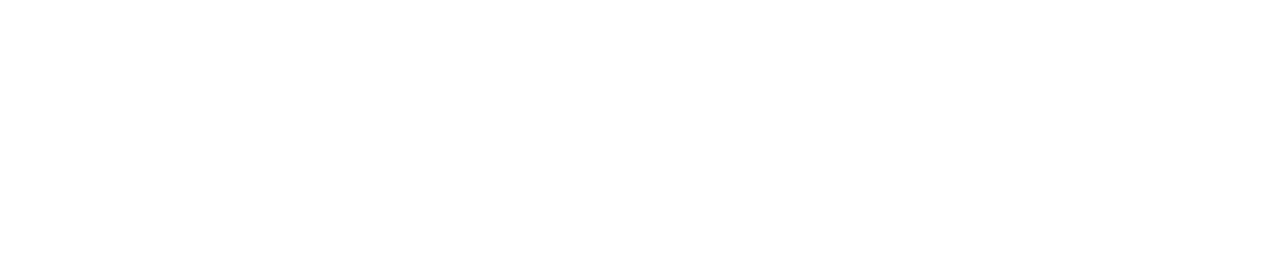
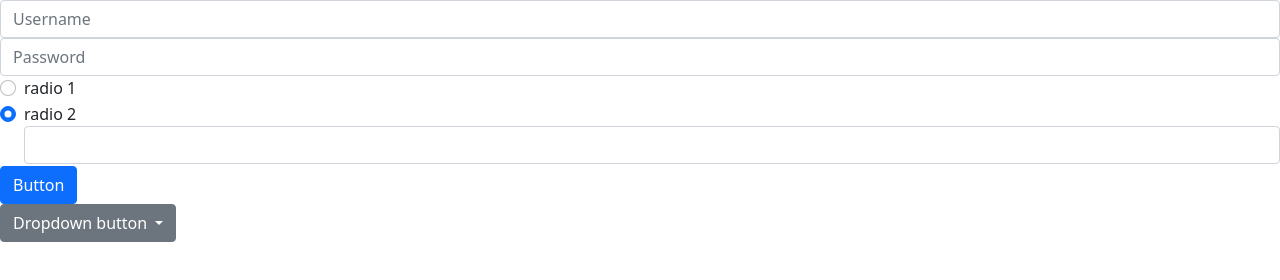
Before and after one commit to stovet/bootstrap-ex, a plain HTML site: page index.html in a window 1280 px wide. Drawn offline with nearby package versions, Linux system fonts and the light colour scheme.

Commit message:
added bootstrap

```diff
--- a/index.html
+++ b/index.html
@@ -5,10 +5,39 @@
     <meta http-equiv="X-UA-Compatible" content="IE=edge">
     <meta name="viewport" content="width=device-width, initial-scale=1.0">
     <link href="https://cdn.jsdelivr.net/npm/bootstrap@5.1.3/dist/css/bootstrap.min.css" rel="stylesheet" integrity="sha384-1BmE4kWBq78iYhFldvKuhfTAU6auU8tT94WrHftjDbrCEXSU1oBoqyl2QvZ6jIW3" crossorigin="anonymous">
-
+    <link rel="stylesheet" href="style.css">
     <title>Document</title>
 </head>
 <body>
+    <form action="#">
+        <input type="text" class="form-control" placeholder="Username" aria-label="Username" aria-describedby="basic-addon1">
+        <input type="password" class="form-control" placeholder="Password" aria-label="Password" aria-describedby="basic-addon2">
+        <div class="form-check">
+            <input class="form-check-input" type="radio" name="flexRadioDefault" id="flexRadioDefault1">
+            <label class="form-check-label" for="flexRadioDefault1">
+              radio 1
+            </label>
+          </div>
+          <div class="form-check">
+            <input class="form-check-input" type="radio" name="flexRadioDefault" id="flexRadioDefault2" checked>
+            <label class="form-check-label" for="flexRadioDefault2">
+            radio 2
+            </label>
+            <input type="text" class="form-control">
+          </div>
+          <button class="btn btn-primary" type="submit">Button</button>
+          <div class="dropdown">
+            <button class="btn btn-secondary dropdown-toggle" type="button" id="dropdownMenuButton1" data-bs-toggle="dropdown" aria-expanded="false">
+              Dropdown button
+            </button>
+            <ul class="dropdown-menu" aria-labelledby="dropdownMenuButton1">
+              <li><a class="dropdown-item" href="#">Choice 1</a></li>
+              <li><a class="dropdown-item" href="#">Choice 2</a></li>
+              <li><a class="dropdown-item" href="#">Choice 3</a></li>
+            </ul>
+          </div>
+    </form>
+
 
     <script src="https://cdn.jsdelivr.net/npm/bootstrap@5.1.3/dist/js/bootstrap.bundle.min.js" integrity="sha384-ka7Sk0Gln4gmtz2MlQnikT1wXgYsOg+OMhuP+IlRH9sENBO0LRn5q+8nbTov4+1p" crossorigin="anonymous"></script>
 </body>
```
Also changed, not shown: style.css (added).
